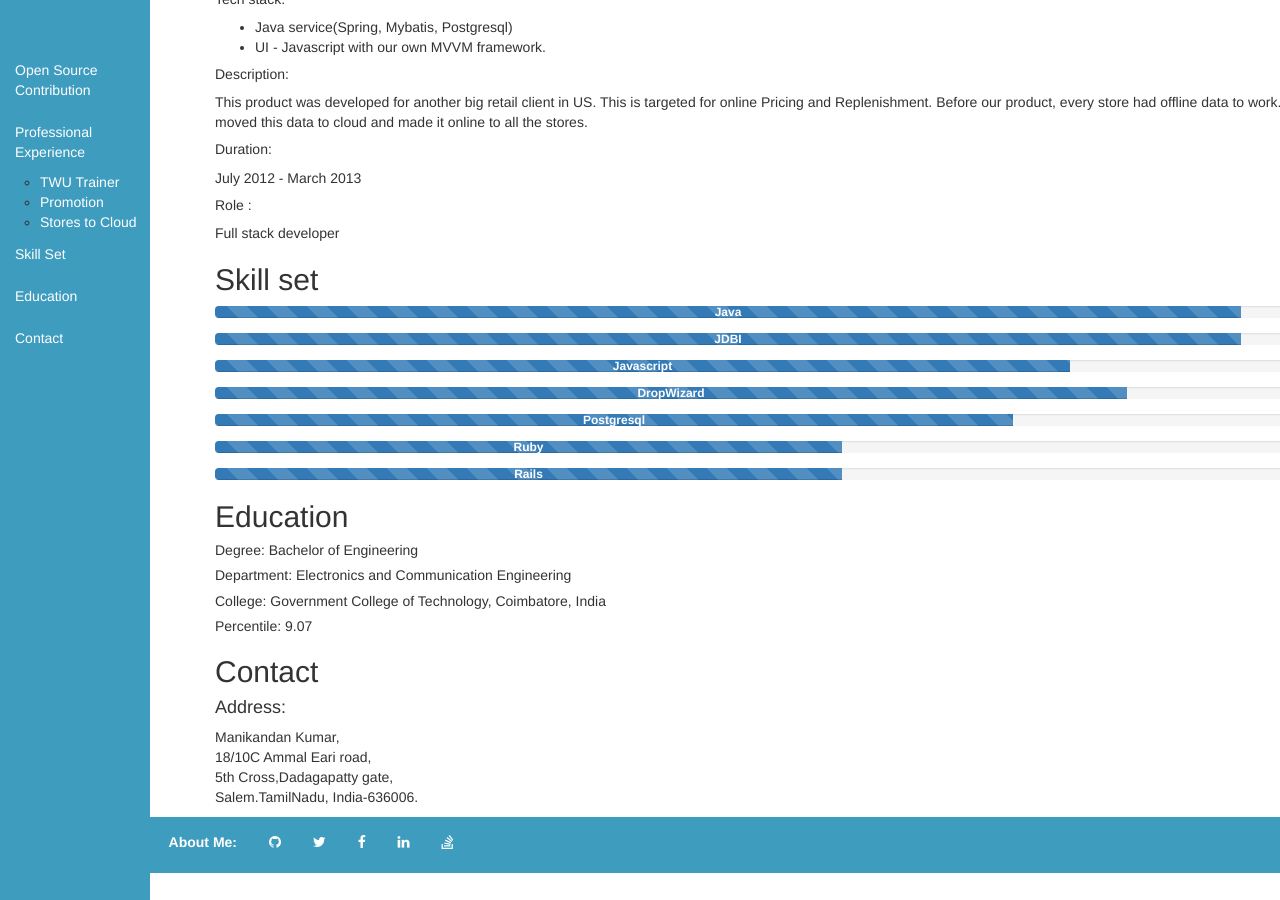
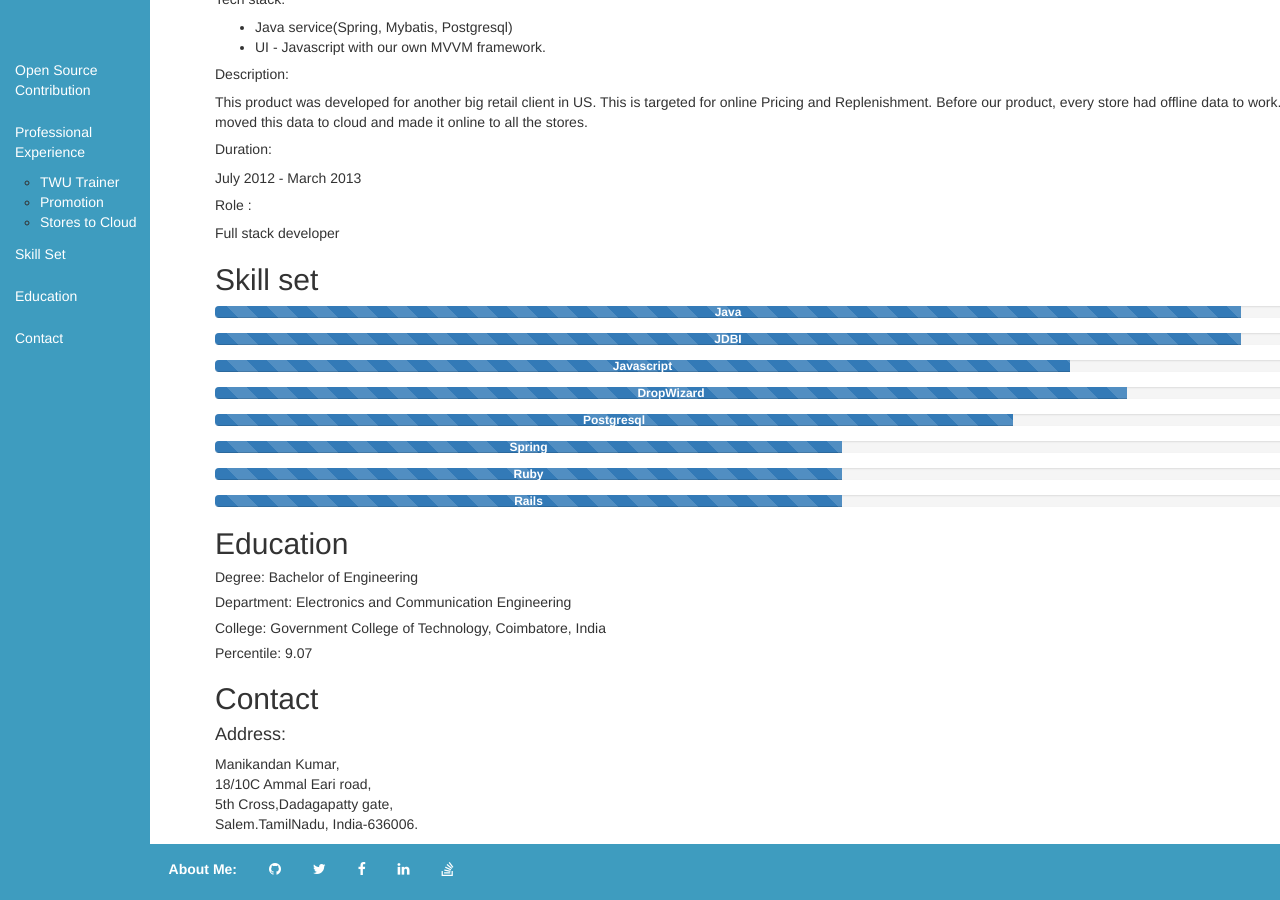
Before and after one commit to Manikandan-K/manikandan-k.github.io, a Jekyll site: the page built from resume/index.md, in a window 1280 px wide and 900 px high, scrolled down 1048 px. Built offline with Jekyll 4.4.1, drawn with Linux system fonts in a browser that asks for light colours; nearby versions of some CDN libraries.

Commit message:
Update spring in skill set

```diff
--- a/_includes/skill_set.html
+++ b/_includes/skill_set.html
@@ -31,6 +31,12 @@
 <div class="progress">
      <div class="progress-bar progress-bar-striped active" role="progressbar"
                aria-valuenow="60" aria-valuemin="0" aria-valuemax="100" style="width: 55%;">
+         <strong> Spring </strong>
+     </div>
+</div>
+<div class="progress">
+     <div class="progress-bar progress-bar-striped active" role="progressbar"
+               aria-valuenow="60" aria-valuemin="0" aria-valuemax="100" style="width: 55%;">
          <strong> Ruby </strong>
      </div>
 </div>
```
